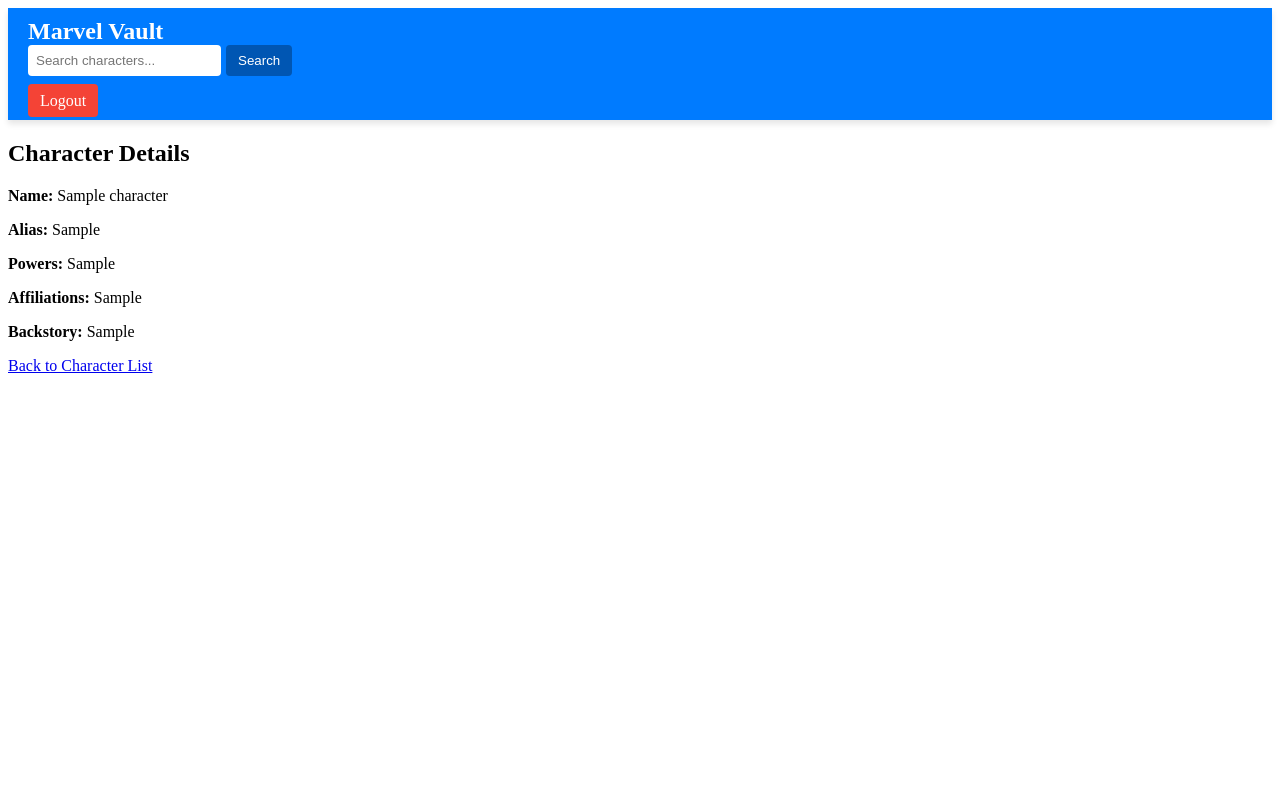
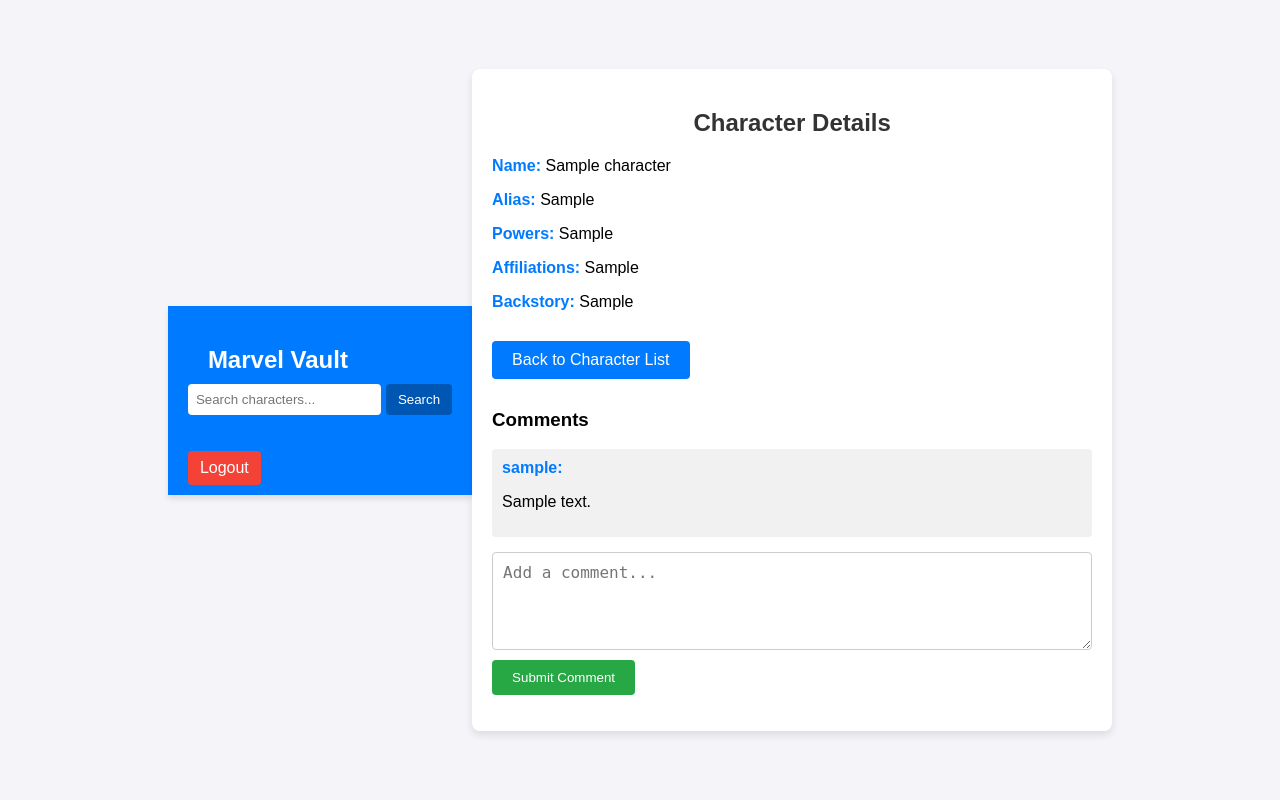
Before and after one commit to Kartik98784/Webdev_ProjectMCU, a PHP site: page /view_character.php?id=1 in a window 1280 px wide. Run offline with PHP 8.4, Linux system fonts and the light colour scheme; the visitor is signed in with stand-in values (Sample User, id 1); tables that the repository leaves empty or names only in its code hold one stand-in row (values such as "Sample post").

Commit message:
adding comment at bottom instead of under all characters

```diff
--- a/view_character.php
+++ b/view_character.php
@@ -22,6 +22,28 @@
     echo "Character not found.";
     exit;
 }
+
+// Handle comment submission
+if ($_SERVER['REQUEST_METHOD'] == 'POST' && isset($_POST['comment'])) {
+    $user_id = $_SESSION['user_id']; // Assuming you store user_id in session
+    $comment = trim($_POST['comment']);
+
+    if (!empty($comment)) {
+        // Insert comment into the database
+        $sql = "INSERT INTO comments (character_id, user_id, comment) VALUES (:character_id, :user_id, :comment)";
+        $stmt = $pdo->prepare($sql);
+        $stmt->execute(['character_id' => $character_id, 'user_id' => $user_id, 'comment' => $comment]);
+    }
+}
+
+// Fetch comments for the character
+$sql = "SELECT comments.comment, users.username
+        FROM comments
+        JOIN users ON comments.user_id = users.user_id
+        WHERE comments.character_id = :id";
+$stmt = $pdo->prepare($sql);
+$stmt->execute(['id' => $character_id]);
+$comments = $stmt->fetchAll(PDO::FETCH_ASSOC);
 ?>
 
 <!DOCTYPE html>
@@ -30,17 +52,114 @@
     <meta charset="UTF-8">
     <meta name="viewport" content="width=device-width, initial-scale=1.0">
     <title>View Character</title>
+    <style>
+        body {
+            font-family: Arial, sans-serif;
+            background-color: #f4f4f9;
+            margin: 0;
+            padding: 0;
+            display: flex;
+            justify-content: center;
+            align-items: center;
+            height: 100vh;
+        }
+        .container {
+            background: white;
+            padding: 20px;
+            border-radius: 8px;
+            box-shadow: 0 4px 8px rgba(0, 0, 0, 0.1);
+            width: 80%;
+            max-width: 600px;
+        }
+        h2 {
+            text-align: center;
+            color: #333;
+        }
+        .character-details p {
+            font-size: 16px;
+            margin-bottom: 10px;
+        }
+        .character-details strong {
+            color: #007bff;
+        }
+        a {
+            display: inline-block;
+            margin-top: 20px;
+            padding: 10px 20px;
+            background-color: #007bff;
+            color: white;
+            text-decoration: none;
+            text-align: center;
+            border-radius: 4px;
+        }
+        a:hover {
+            background-color: #0056b3;
+        }
+        .comments-section {
+            margin-top: 30px;
+        }
+        .comment {
+            padding: 10px;
+            background-color: #f1f1f1;
+            margin-bottom: 15px;
+            border-radius: 4px;
+        }
+        .comment strong {
+            color: #007bff;
+        }
+        .comment-form textarea {
+            width: 100%;
+            padding: 10px;
+            border-radius: 4px;
+            border: 1px solid #ccc;
+            margin-bottom: 10px;
+            font-size: 16px;
+        }
+        .comment-form button {
+            background-color: #28a745;
+            color: white;
+            padding: 10px 20px;
+            border: none;
+            border-radius: 4px;
+        }
+        .comment-form button:hover {
+            background-color: #218838;
+        }
+    </style>
 </head>
 <body>
 
-    <h2>Character Details</h2>
-    <p><strong>Name:</strong> <?php echo htmlspecialchars($character['name']); ?></p>
-    <p><strong>Alias:</strong> <?php echo htmlspecialchars(!empty($character['alias']) ? $character['alias'] : 'N/A'); ?></p>
-    <p><strong>Powers:</strong> <?php echo htmlspecialchars($character['powers']); ?></p>
-    <p><strong>Affiliations:</strong> <?php echo htmlspecialchars($character['affiliations']); ?></p>
-    <p><strong>Backstory:</strong> <?php echo htmlspecialchars($character['backstory']); ?></p>
+    <div class="container">
+        <h2>Character Details</h2>
+        <div class="character-details">
+            <p><strong>Name:</strong> <?php echo htmlspecialchars($character['name']); ?></p>
+            <p><strong>Alias:</strong> <?php echo htmlspecialchars(!empty($character['alias']) ? $character['alias'] : 'N/A'); ?></p>
+            <p><strong>Powers:</strong> <?php echo htmlspecialchars($character['powers']); ?></p>
+            <p><strong>Affiliations:</strong> <?php echo htmlspecialchars($character['affiliations']); ?></p>
+            <p><strong>Backstory:</strong> <?php echo nl2br(htmlspecialchars($character['backstory'])); ?></p>
+        </div>
+        <a href="list_characters.php">Back to Character List</a>
 
-    <a href="list_characters.php">Back to Character List</a>
+        <!-- Comments Section -->
+        <div class="comments-section">
+            <h3>Comments</h3>
+            <?php if ($comments): ?>
+                <?php foreach ($comments as $comment): ?>
+                    <div class="comment">
+                        <strong><?php echo htmlspecialchars($comment['username']); ?>:</strong>
+                        <p><?php echo nl2br(htmlspecialchars($comment['comment'])); ?></p>
+                    </div>
+                <?php endforeach; ?>
+            <?php else: ?>
+                <p>No comments yet.</p>
+            <?php endif; ?>
+
+            <form method="post" class="comment-form">
+                <textarea name="comment" placeholder="Add a comment..." rows="4" required></textarea>
+                <button type="submit">Submit Comment</button>
+            </form>
+        </div>
+    </div>
 
 </body>
 </html>
```
Also changed, not shown: list_characters.php (+30 -39 lines).
